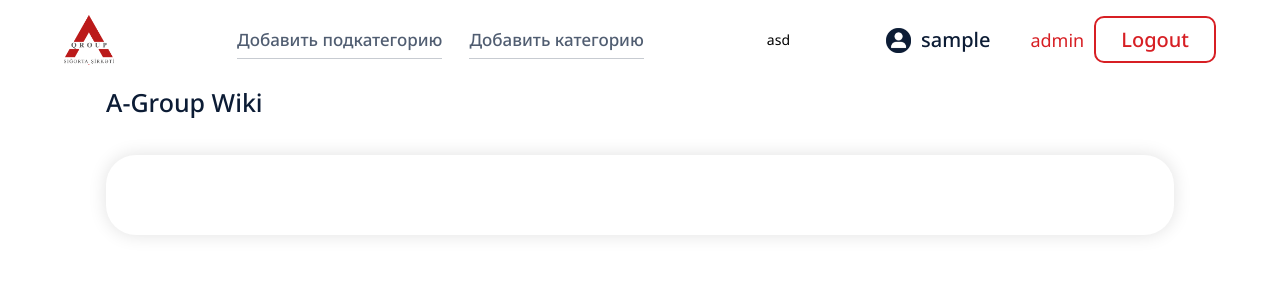
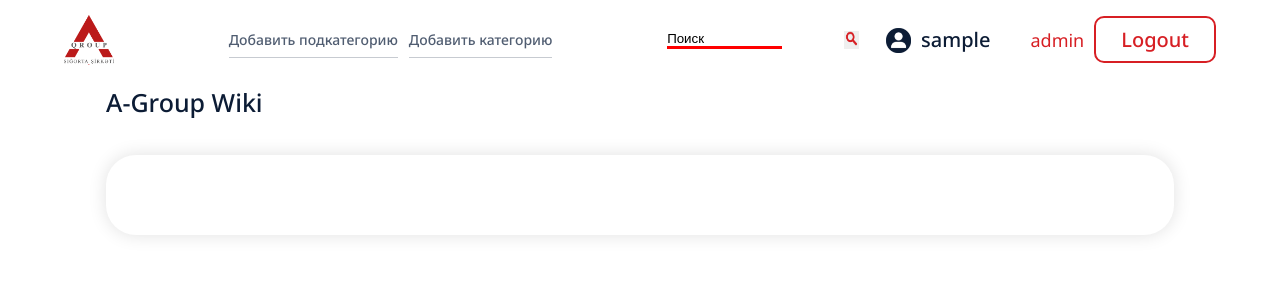
Before and after one commit to dakerdenis/workwiki, a PHP site: page / in a window 1280 px wide. Shown: the top 300 px of the page. Run offline with PHP 8.4, Linux system fonts and the light colour scheme; the visitor is signed in with stand-in values (Sample User, id 1); data that the repository does not hold is empty; some libraries are stand-ins or nearby versions.

Commit message:
navigation
added search block

```diff
--- a/include/main.php
+++ b/include/main.php
@@ -56,7 +56,7 @@
                                 $sub_name = $row['name'];
                             ?>
                                 <li>
-                                    <a title="<?php echo $sub_name; ?>" href="./content/sub_page.php?sub_id=<?php echo $sub_id; ?>"><?php echo $sub_name; ?></a>
+                                    <a title="<?php echo $sub_name; ?>" href="./index.php?source_page=sub_page&sub_id=<?php echo $sub_id; ?>"><?php echo $sub_name; ?></a>
                                 </li>
                             <?php
                             }
--- a/include/navigation.php
+++ b/include/navigation.php
@@ -4,15 +4,15 @@
         </a>
         <div class="administration__block_wrapper">
             <?php
-                        if(isset($_SESSION['role'])){
-                            if($_SESSION['role']=='admin'){
+            if (isset($_SESSION['role'])) {
+                if ($_SESSION['role'] == 'admin') {
                     echo '
                                 <a href="./index.php?source_page=add_subcategory">Добавить подкатегорию</a>
                                 <a href="./index.php?source_page=add_category">Добавить категорию</a>
                                 ';
-                            } else if($_SESSION['role']=='user'){
+                } else if ($_SESSION['role'] == 'user') {
                     echo 'Добро пожаловать !';
-                            } else if ($_SESSION['role']=='superadmin'){
+                } else if ($_SESSION['role'] == 'superadmin') {
                     echo '
                                 <a href="./index.php?source_page=add_subcategory">Добавить подкатегорию</a>
                                 <a href="./index.php?source_page=add_category">Добавить категорию</a>
@@ -23,15 +23,24 @@
             ?>
         </div>
         <div class="search__navigation_wrapper">
-                        asd
+            <form action="./db/search.php">
+                <div class="search__block__input">
+                    <input type="text" name="search_text" id="search_text" value="Поиск">
+                </div>
+                <div class="search__block__icon">
+                    <button type="submit">
+                        <img src="./styles/imgs/search.png" alt="">
+                    </button>
+                </div>
+            </form>
         </div>
         <div class="navigation__container__login">
             <div class="navigation__container_username">
                 <div class="navigation__container__username-p">
-                   <img src="./styles/imgs/account.png" alt="" srcset=""> <?php echo $_SESSION['username'];?>
+                    <img src="./styles/imgs/account.png" alt="" srcset=""> <?php echo $_SESSION['username']; ?>
                 </div>
                 <div class="navigation__container__role">
-                    <?php echo $_SESSION['role'];?>
+                    <?php echo $_SESSION['role']; ?>
                 </div>
 
             </div>
--- a/index.php
+++ b/index.php
@@ -35,6 +35,9 @@ if (isset($_SESSION['username'])) {
         case '';
             include './include/main.php';
             break;
+        case 'sub_page';
+            include './content/sub_page.php';
+            break;
 
         default:
             include './include/main.php';
--- a/styles/style.css
+++ b/styles/style.css
@@ -116,7 +116,7 @@ body {
 }
 .navigation__container_logout a{}
 .administration__block_wrapper{
-  width: 40%;
+  width: 30%;
   display: flex;
   justify-content: space-evenly;
 
@@ -124,7 +124,7 @@ body {
 .administration__block_wrapper a {
   color: #13243fbd;
   text-decoration: none;
-  font-size: 17px;
+  font-size: 14px;
   font-weight: 500;
   display: block;
   padding-top: 10px;
@@ -135,7 +135,23 @@ body {
   color: #0c1c35;
   border-bottom: 1px solid #0c1c35;
 }
-
+.search__navigation_wrapper {
+  width: 10%;
+  background-color: red;
+  display: flex;
+  align-items: center;
+}
+.search__navigation_wrapper form {
+  display: flex;
+}
+.search__block__input {
+}
+.search__block__icon {
+}
+.search__block__icon img {
+  width: 15px;
+  height: 15px;
+}
 /**********navigation styles*********************/
 /**********navigation styles*********************/
 /**********navigation styles*********************/
```
Also changed, not shown: content/sub_page.php (+3 -16 lines), db/search.php (added), styles/imgs/search.png (added). Lines whose indentation alone changed are shown as unchanged.
